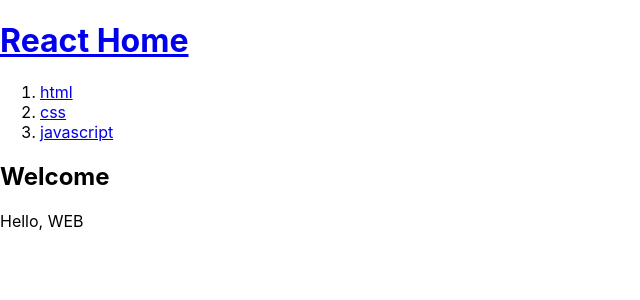
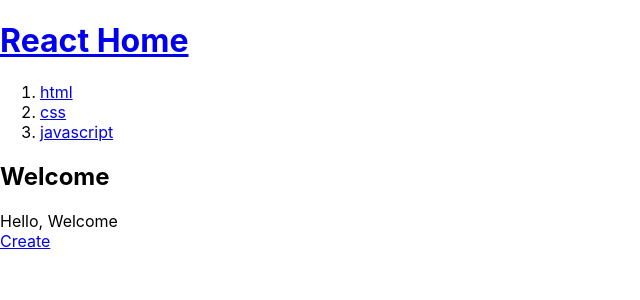
Before and after one commit to skok1025/react-app, a React (Create React App) app: page / in a window 1280 px wide. Shown: the top 300 px of the page, without its empty margins (0-640 px from the left). Built offline with nearby package versions, Linux system fonts and the light colour scheme.

Commit message:
Create 기능

```diff
--- a/src/App.js
+++ b/src/App.js
@@ -1,5 +1,6 @@
 import logo from './logo.svg';
 import './App.css';
+import {useState} from 'react'
 
 function Header(props) {
   return (<header>
@@ -37,21 +38,74 @@
   </article>);
 }
 
+function Create(props) {
+  return <article>
+    <h2>Create</h2>
+    <form onSubmit={event => {
+      event.preventDefault();
+      const title = event.target.title.value;
+      const body = event.target.body.value;
+      props.onCreate(title, body);
+    }}>
+      <p><input type='text' name='title' placeholder='title'/></p>
+      <p><textarea name="body" placeholder='body'/></p>
+      <p><input type="submit" value="Create"/></p>
+    </form>
+  </article>
+}
+
 function App() {
-  const topics = [
+  const [mode, setMode] = useState('WELCOME');
+  const [id, setId] = useState(null)
+
+  const [nextId, setNextId] = useState(4)
+
+  const [topics, setTopics] = useState([
     {id: 1, title: "html", body: "html is ..."},
     {id: 2, title: "css", body: "css is ..."},
     {id: 3, title: "javascript", body: "js is ..."}
-  ];
+  ]);
+
+  let content = null;
+
+  if (mode === "WELCOME") {
+    content = <Article title="Welcome" body="Hello, Welcome"></Article>
+  } else if (mode === "READ") {
+    let title, body = null;
+    for (let i =0; i<topics.length; i++) {
+      if (topics[i].id === parseInt(id)) {
+        title = topics[i].title;
+        body = topics[i].body
+      }
+    }
+    content = <Article title={title} body={body}></Article>
+  } else if (mode == "Create") {
+    content = <Create onCreate={(_title, _body) => {
+      const newTopic = {id: nextId, title: _title, body: _body};
+      const newTopics = [...topics]
+      newTopics.push(newTopic)
+
+      setTopics(newTopics)
+      setMode("READ")
+      setId(nextId)
+      setNextId(nextId + 1)
+    }}/>;
+  }
+
   return (
     <div>
       <Header title="React Home" onChangeMode={() => {
-        alert("Header Clicked");
+        setMode("WELCOME")
       }}></Header>
-      <Nav topics={topics} onChangeMode={(id) => {
-        alert(id);
+      <Nav topics={topics} onChangeMode={(_id) => {
+        setMode("READ")
+        setId(_id)
       }}></Nav>
-      <Article title="Welcome" body="Hello, WEB"></Article>
+      {content}
+      <a href="/create" onClick={(event) => {
+        event.preventDefault();
+        setMode("Create")
+      }}>Create</a>
     </div>
   );
 }
```
